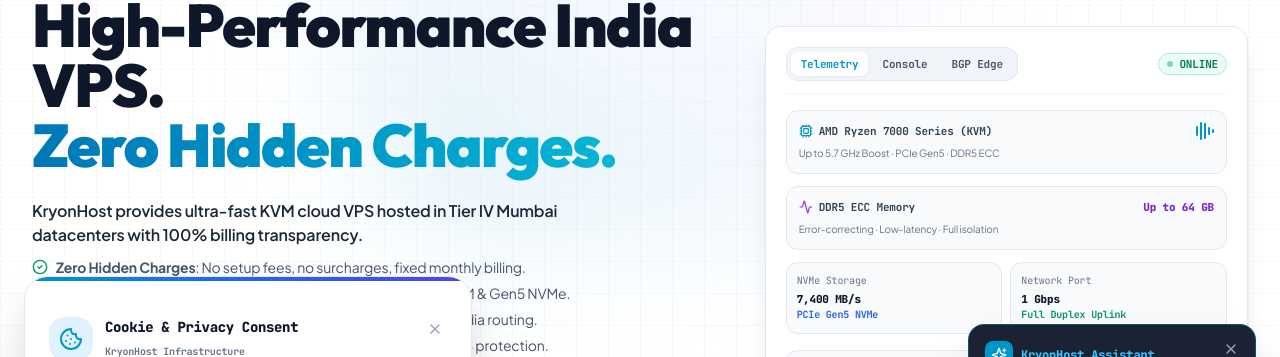
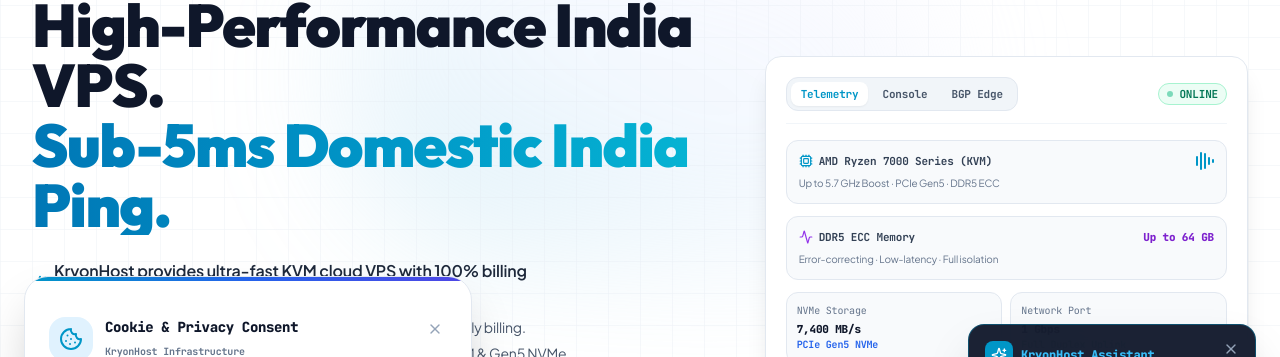
Before and after one commit to tejasjhain-sudo/kryonhost, a React (Vite) app: page / in a window 1280 px wide. Shown: the part 230-587 px from the top of the page. Built offline with nearby package versions, Linux system fonts and the light colour scheme; no server answers.

Commit message:
Add smooth 2-second rotating headline animation for Hero value propositions

```diff
--- a/src/components/Hero.tsx
+++ b/src/components/Hero.tsx
@@ -1,5 +1,5 @@
-import React, { useState } from 'react';
-import { Cpu, ArrowRight, Activity, Terminal, CheckCircle2, Copy, Check, Radio } from 'lucide-react';
+import React, { useState, useEffect } from 'react';
+import { Cpu, ArrowRight, Activity, Terminal, CheckCircle2, Copy, Check, Radio, Sparkles } from 'lucide-react';
 
 interface HeroProps {
   onExploreVPS: () => void;
@@ -9,6 +9,30 @@
 export const Hero: React.FC<HeroProps> = ({ onExploreVPS, onExploreGame }) => {
   const [activeConsoleTab, setActiveConsoleTab] = useState<'telemetry' | 'terminal' | 'network'>('telemetry');
   const [copiedSSH, setCopiedSSH] = useState(false);
+
+  // 2-Second Smooth Rotating Highlights
+  const rotatingHighlights = [
+    "Zero Hidden Charges.",
+    "No Setup Fees or Surcharges.",
+    "Starting at Just ₹379/mo.",
+    "Sub-5ms Domestic India Ping.",
+    "Instant 60-Second Provisioning."
+  ];
+
+  const [highlightIndex, setHighlightIndex] = useState(0);
+  const [isFading, setIsFading] = useState(false);
+
+  useEffect(() => {
+    const interval = setInterval(() => {
+      setIsFading(true);
+      setTimeout(() => {
+        setHighlightIndex((prev) => (prev + 1) % rotatingHighlights.length);
+        setIsFading(false);
+      }, 250); // 250ms smooth fadeout/fadein transition
+    }, 2000); // Rotates every 2 seconds
+
+    return () => clearInterval(interval);
+  }, [rotatingHighlights.length]);
 
   const handleCopySSH = () => {
     navigator.clipboard.writeText('ssh root@YOUR_SERVER_IP');
@@ -43,18 +67,25 @@
               </span>
             </div>
 
-            {/* Headline */}
+            {/* Dynamic Headline with Smooth 2-Second Rotating Text */}
             <h1 className="text-4xl sm:text-5xl lg:text-6xl font-heading font-black text-slate-900 tracking-tight leading-[1.08]">
               High-Performance India VPS.<br />
-              <span className="text-transparent bg-clip-text bg-gradient-to-r from-[#0077B6] via-[#0096C7] to-cyan-500">
-                Zero Hidden Charges.
+              <span className="block min-h-[1.2em] relative overflow-hidden">
+                <span
+                  className={`inline-block text-transparent bg-clip-text bg-gradient-to-r from-[#0077B6] via-[#0096C7] to-cyan-500 transition-all duration-300 transform ${
+                    isFading ? 'opacity-0 -translate-y-2 scale-95' : 'opacity-100 translate-y-0 scale-100'
+                  }`}
+                >
+                  {rotatingHighlights[highlightIndex]}
+                </span>
               </span>
             </h1>
 
             {/* Supporting Copy (Structured Value Prop) */}
             <div className="space-y-2.5 text-sm sm:text-base text-slate-600 font-normal leading-relaxed max-w-xl">
-              <p className="font-semibold text-slate-800">
-                KryonHost provides ultra-fast KVM cloud VPS hosted in Tier IV Mumbai datacenters with 100% billing transparency.
+              <p className="font-semibold text-slate-800 flex items-center gap-1.5">
+                <Sparkles className="w-4 h-4 text-[#0096C7] shrink-0" />
+                <span>KryonHost provides ultra-fast KVM cloud VPS with 100% billing transparency.</span>
               </p>
               <ul className="space-y-1.5 text-xs sm:text-sm font-sans text-slate-600">
                 <li className="flex items-center gap-2">
```
